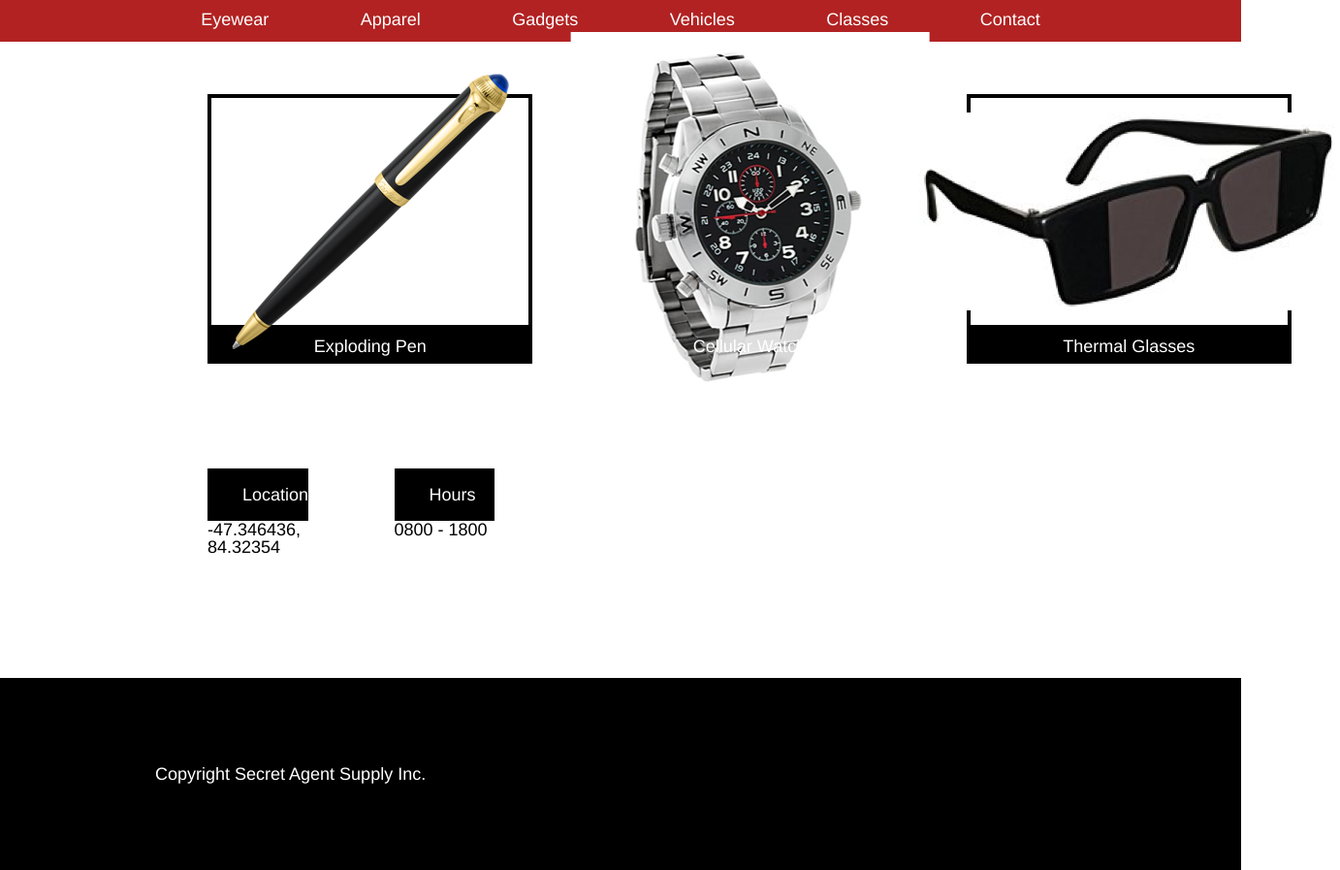
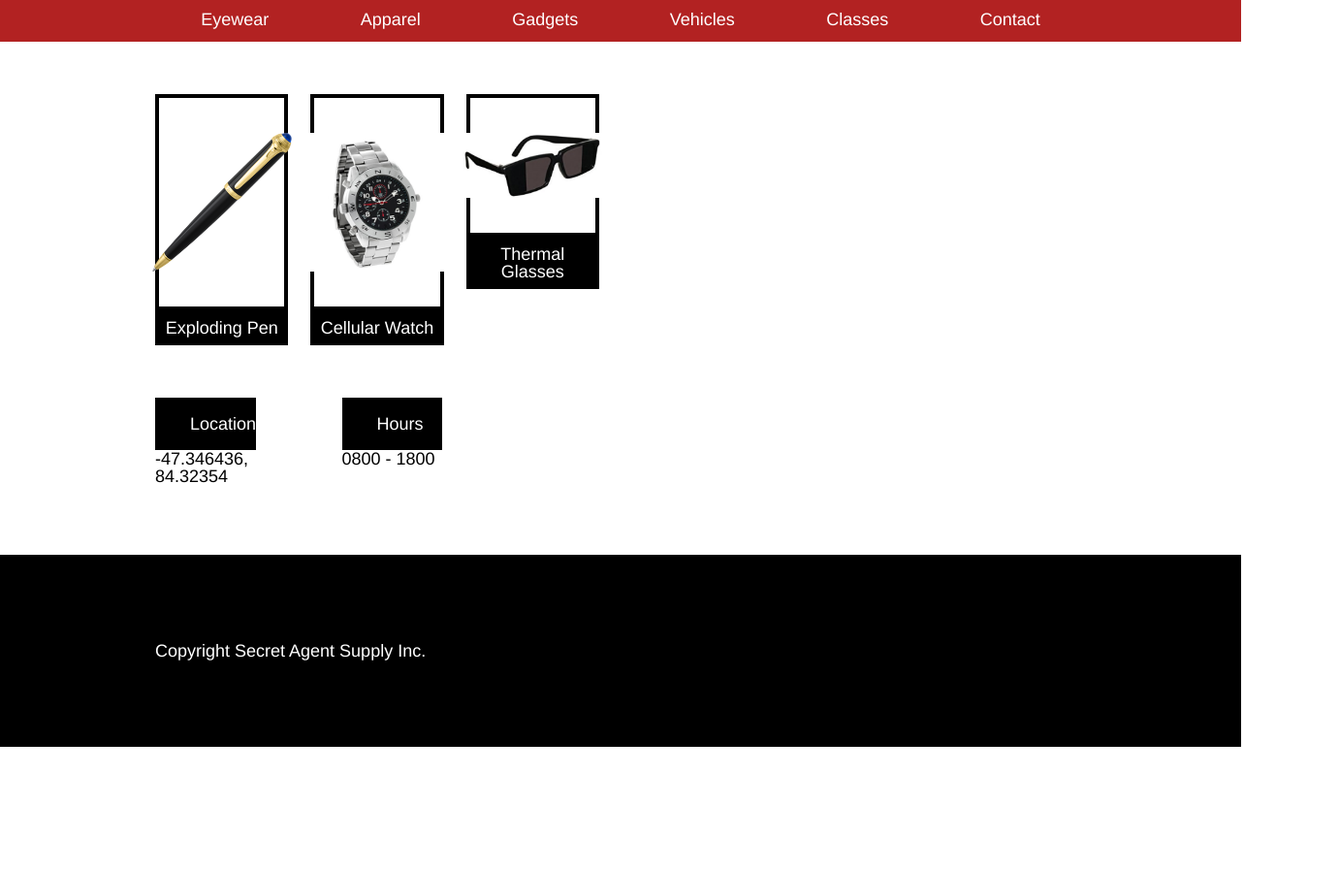
Before and after one commit to JamesC1103/SecretAgentSupply, a plain HTML site: page index.html in a window 1280 px wide. Shown: the part 494-1391 px from the top of the page at 97% size, 1382 px wide, since content can reach past the window. After the commit the page ends 1264 px from the top, so only its background shows below. Drawn offline with Linux system fonts and the light colour scheme.

Commit message:
Add more styling

```diff
--- a/resources/css/style.css
+++ b/resources/css/style.css
@@ -77,10 +77,10 @@ nav ul {
 
 /* Products Section */
 
-.products {
+.products, .business-info {
 display: flex;
 justify-content: space-between;
-margin: 3rem;
+margin: 3rem 0 0 0;
 }
 
 .product {
@@ -96,6 +96,11 @@ margin: 3rem;
   border: 4px solid black;
 }
 
+.product-image img {
+  border-style: none;
+  max-width: 8em;
+}
+
 .description {
   display: block;
   background-color: black;
@@ -104,12 +109,6 @@ margin: 3rem;
 }
 
 /* Info Section */
-
-.business-info {
-  display: flex;
-  justify-content: space-between;
-  margin: 3rem;
-}
 
 .info {
   width: 35%;
@@ -129,7 +128,7 @@ margin: 3rem;
 /* Footer */
 
 footer {
-  padding: 5rem;
+  padding: 5rem 0;
   text-align: left;
   background-color: black;
   margin-top: 4rem;
```
